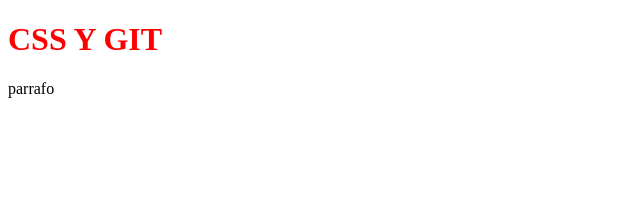
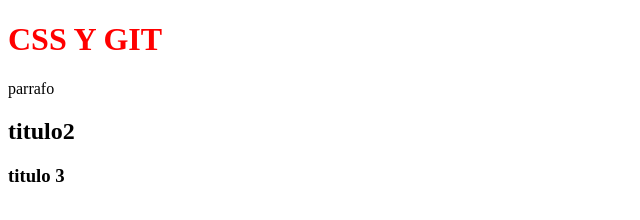
Before and after one commit to christopherhess0/clase5, a plain HTML site: page index.html in a window 1280 px wide. Shown: the whole page, without its empty margins (0-640 px from the left). Drawn offline with Linux system fonts and the light colour scheme.

Commit message:
titulosnuevos

```diff
--- a/index.html
+++ b/index.html
@@ -11,6 +11,8 @@
 <body>
     <h1>CSS Y GIT</h1>
     <p>parrafo</p>
+    <h2>titulo2</h2>
+    <h3>titulo 3</h3>
 
 </body>
 </html>
```
